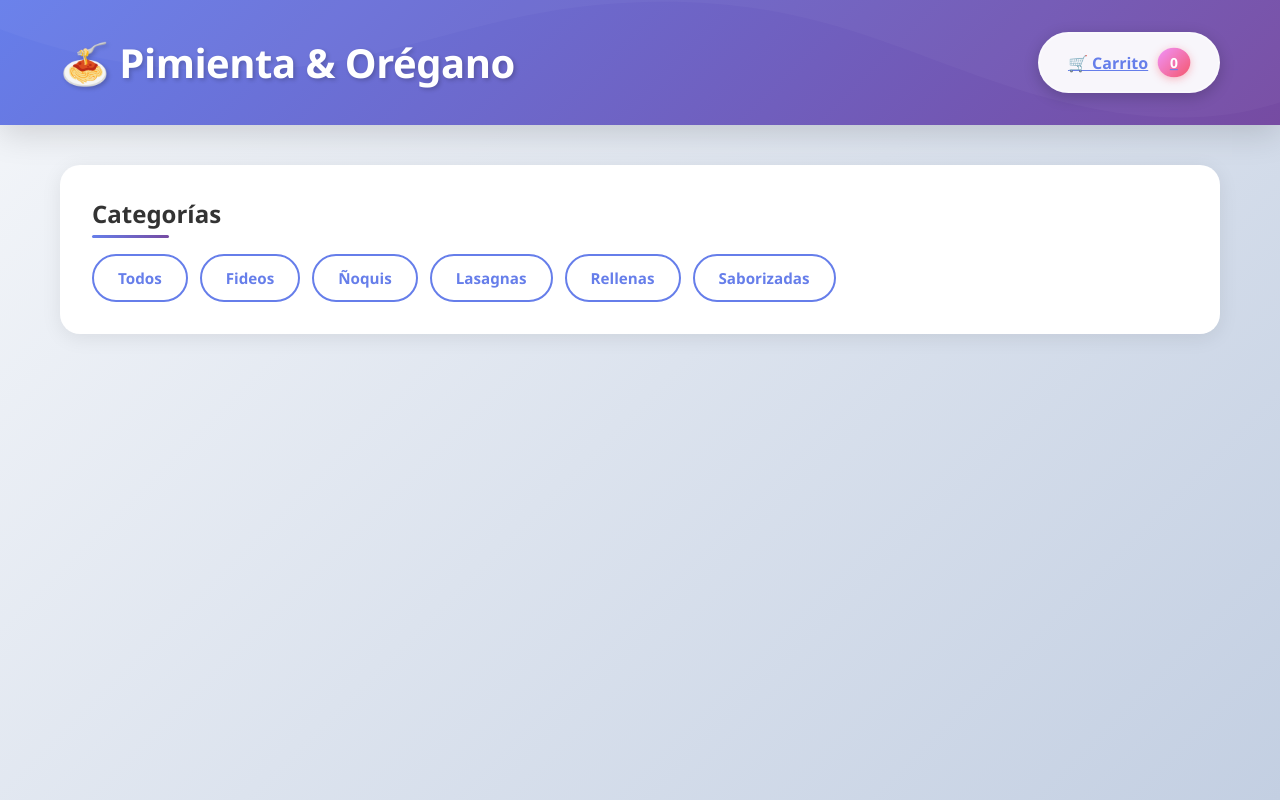
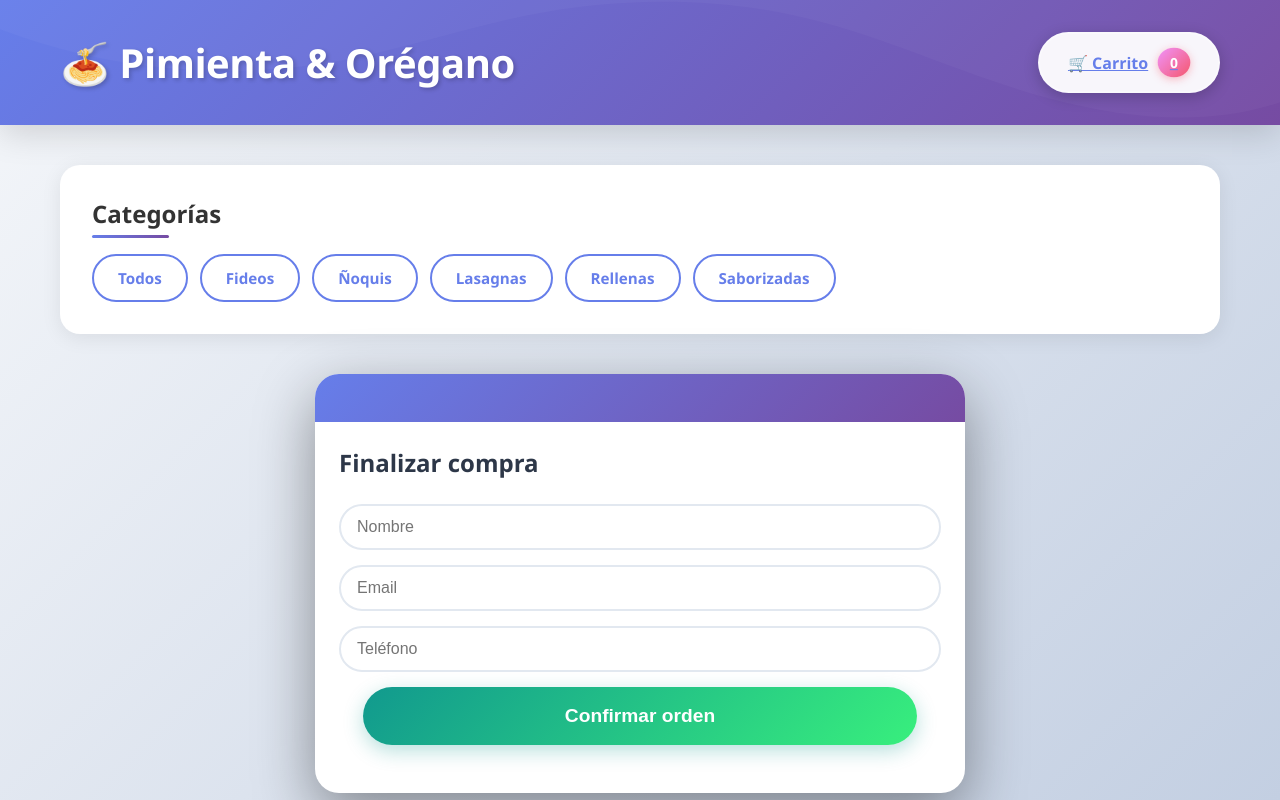
Before and after one commit to NahuelTrassani/pyo-react, a React (Vite) app: page /checkout in a window 1280 px wide. Built offline with nearby package versions, Linux system fonts and the light colour scheme; no server answers.

Commit message:
checkout + order

```diff
--- a/src/App.jsx
+++ b/src/App.jsx
@@ -5,6 +5,7 @@ import { BrowserRouter, Routes, Route } from 'react-router-dom'
 import { CartContextProvider } from './context/CartContext'
 import ProductoDetailContainer from './components/ProductoDetailContainer'
 import CartContainer from './components/CartContainer'
+import CheckoutForm from './components/CheckoutForm'
 
 function App() {
   // const [carrito, setCarrito] = useState([]) //carrito inicia vacio
@@ -18,6 +19,7 @@ function App() {
             <Route path='/category/:type' element={<ProductosContainer />} />
             <Route path='/item/:id' element={<ProductoDetailContainer />} />
             <Route path='/cart' element={<CartContainer />} />
+            <Route path='/checkout' element={<CheckoutForm />} />
             {/* <Route path='*' element={<Error />} /> */}
           </Routes>
         </CartContextProvider>
--- /dev/null
+++ b/src/components/CheckoutForm.jsx
@@ -0,0 +1,58 @@
+import { useState, useContext } from 'react'
+import { db } from '../service/firebase'
+import { collection, addDoc, serverTimestamp } from 'firebase/firestore'
+import { CartContext } from '../context/CartContext'
+import { Link } from 'react-router-dom'
+
+function CheckoutForm() {
+    const { cart, getTotalPrecio, removeList } = useContext(CartContext)
+    const [form, setForm] = useState({ nombre: '', email: '', telefono: '' })
+    const [orderId, setOrderId] = useState(null)
+
+    const handleChange = (e) => {
+        setForm({ ...form, [e.target.name]: e.target.value })
+    }
+
+    const handleSubmit = (e) => {
+        e.preventDefault()
+        const orden = {
+            buyer: form,
+            items: cart,
+            total: getTotalPrecio(),
+            fecha: serverTimestamp()
+        }
+        addDoc(collection(db, 'orders'), orden).then(docRef => {
+            setOrderId(docRef.id)
+            removeList()
+        })
+    }
+
+    if (orderId) {
+        return (
+            <div className="container">
+                <div className="carrito-vacio">
+                    <p>✅</p>
+                    <p>¡Gracias por tu compra!</p>
+                    <p>Tu número de orden es: <strong>{orderId}</strong></p>
+                    <Link to='/' className="btn-categoria">Volver a la tienda</Link>
+                </div>
+            </div>
+        )
+    }
+
+    return (
+        <div className="container">
+            <div className="modal-contenido">
+                <div className="modal-header"></div>
+                <form onSubmit={handleSubmit} className="checkout-form">
+                    <h2>Finalizar compra</h2>
+                    <input name="nombre" placeholder="Nombre" value={form.nombre} onChange={handleChange} required />
+                    <input name="email" type="email" placeholder="Email" value={form.email} onChange={handleChange} required />
+                    <input name="telefono" placeholder="Teléfono" value={form.telefono} onChange={handleChange} required />
+                    <button type="submit" className="btn-finalizar">Confirmar orden</button>
+                </form>
+            </div>
+        </div>
+    )
+}
+export default CheckoutForm
--- a/src/css/styles.css
+++ b/src/css/styles.css
@@ -91,8 +91,13 @@ header h1 {
 }
 
 @keyframes pulse {
-  0%, 100% { transform: scale(1); }
-  50% { transform: scale(1.1); }
+  0%, 100% {
+    transform: scale(1);
+  }
+
+  50% {
+    transform: scale(1.1);
+  }
 }
 
 /* Filtros modernos */
@@ -236,7 +241,7 @@ a.btn-categoria {
   transform: scale(1.1);
 }
 
-.producto-card > div:not(.producto-imagen) {
+.producto-card>div:not(.producto-imagen) {
   padding: 0 20px;
 }
 
@@ -337,8 +342,13 @@ a.btn-categoria {
 }
 
 @keyframes fadeIn {
-  from { opacity: 0; }
-  to { opacity: 1; }
+  from {
+    opacity: 0;
+  }
+
+  to {
+    opacity: 1;
+  }
 }
 
 .modal.activo {
@@ -356,6 +366,7 @@ a.btn-categoria {
   overflow: hidden;
   box-shadow: 0 20px 60px rgba(0, 0, 0, 0.4);
   animation: slideUp 0.4s cubic-bezier(0.175, 0.885, 0.32, 1.275);
+  margin: 2rem auto;
 }
 
 @keyframes slideUp {
@@ -363,6 +374,7 @@ a.btn-categoria {
     transform: translateY(50px);
     opacity: 0;
   }
+
   to {
     transform: translateY(0);
     opacity: 1;
@@ -424,8 +436,13 @@ a.btn-categoria {
 }
 
 @keyframes slideDown {
-  from { transform: translateY(-100%); }
-  to { transform: translateY(0); }
+  from {
+    transform: translateY(-100%);
+  }
+
+  to {
+    transform: translateY(0);
+  }
 }
 
 /* Carrito vacío */
@@ -645,3 +662,30 @@ a.btn-categoria {
     font-size: 2rem;
   }
 }
+
+.checkout-form {
+  padding: 24px;
+  display: flex;
+  flex-direction: column;
+  gap: 15px;
+}
+
+.checkout-form h2 {
+  font-size: 1.5rem;
+  font-weight: 700;
+  color: #2d3748;
+  margin-bottom: 10px;
+}
+
+.checkout-form input {
+  padding: 12px 16px;
+  border: 2px solid #e2e8f0;
+  border-radius: 50px;
+  font-size: 1rem;
+  outline: none;
+  transition: border-color 0.3s ease;
+}
+
+.checkout-form input:focus {
+  border-color: #667eea;
+}
```
